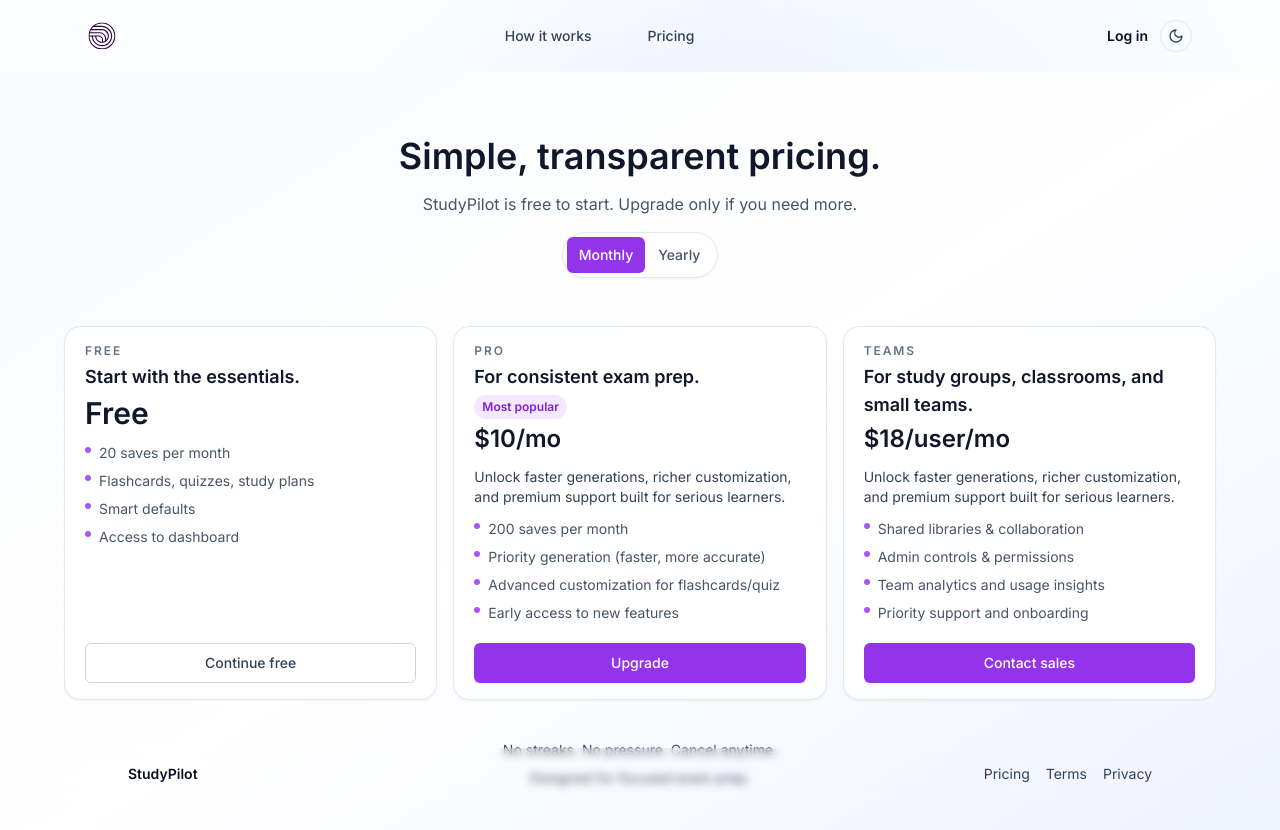
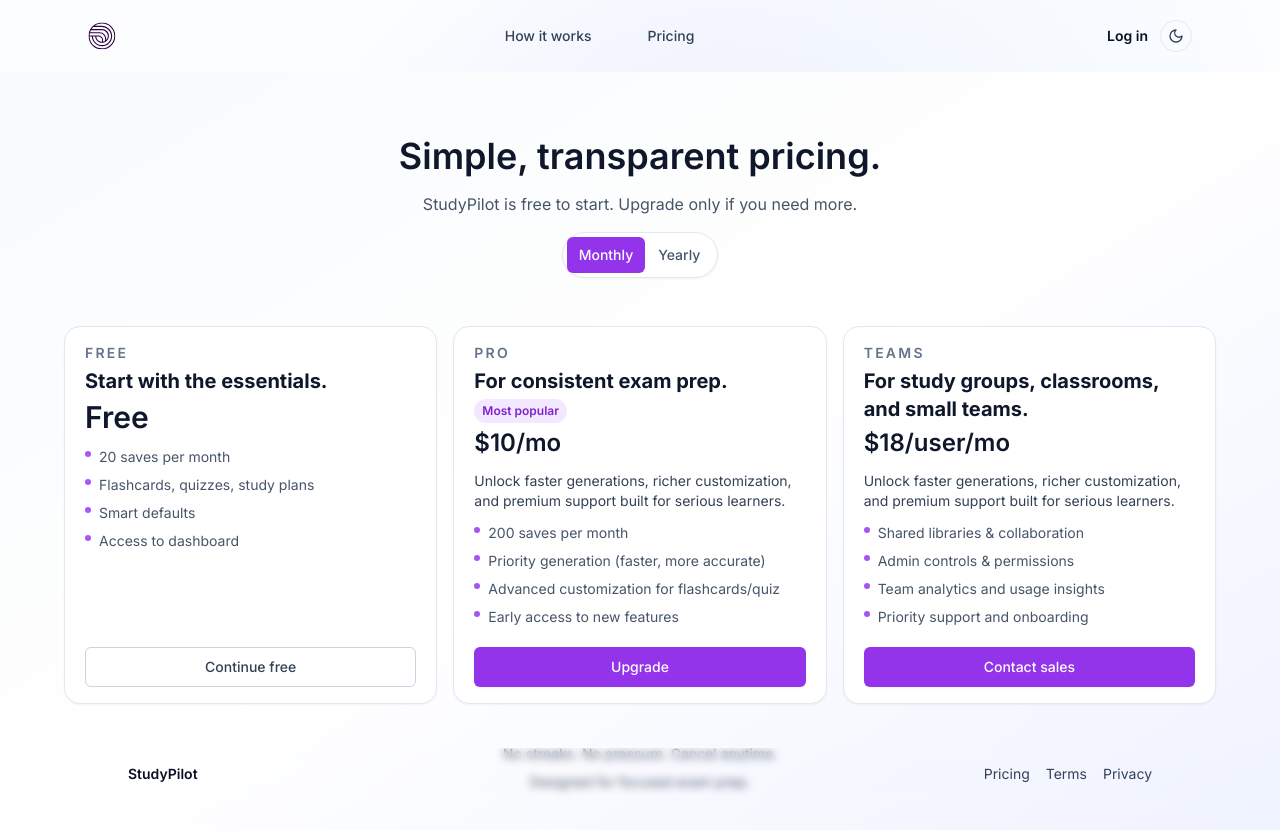
Before and after one commit to sirbxueonline-arch/phsionline-app, a Next.js app: page /pricing in a window 1280 px wide. Shown: the top 830 px of the page. Built offline with nearby package versions, Linux system fonts and the light colour scheme; no server answers.

Commit message:
Enlarge plan titles on pricing cards

```diff
--- a/app/pricing/page.tsx
+++ b/app/pricing/page.tsx
@@ -101,8 +101,8 @@
           >
             <div className="flex items-start justify-between gap-3">
               <div className="text-left space-y-1">
-                <p className="text-xs font-semibold uppercase tracking-[0.16em] text-slate-500">{plan.name}</p>
-                <p className="text-lg font-semibold">{plan.description}</p>
+                <p className="text-sm font-semibold uppercase tracking-[0.16em] text-slate-500">{plan.name}</p>
+                <p className="text-xl font-bold text-slate-900">{plan.description}</p>
                 {plan.badge && (
                   <span className="inline-flex items-center rounded-full bg-purple-100 px-2 py-1 text-xs font-semibold text-purple-700">
                     {plan.badge}
```
